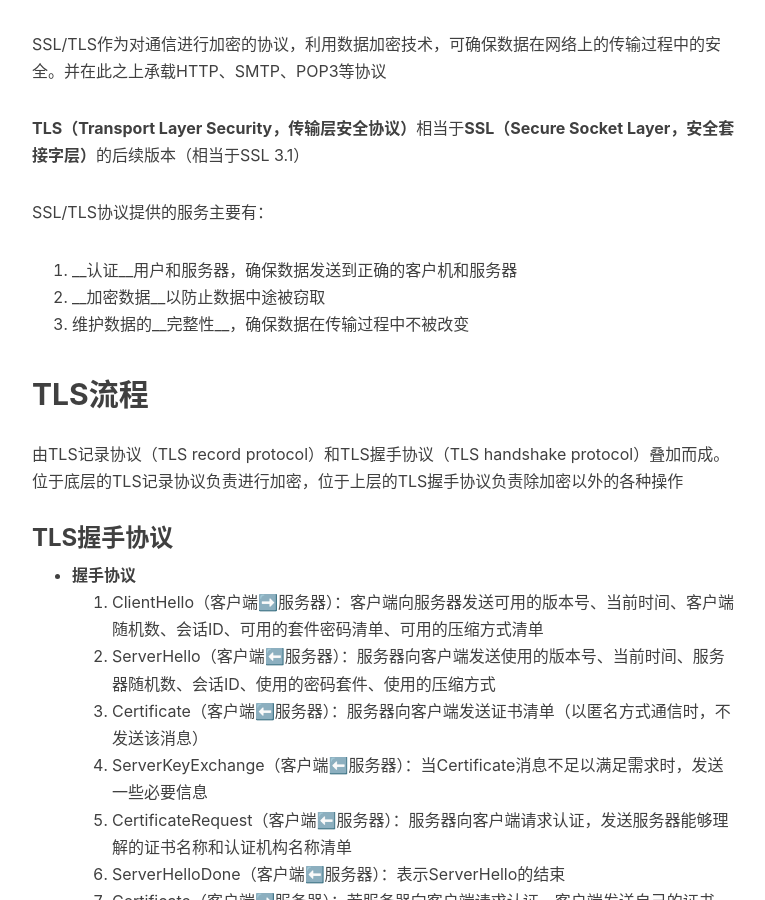
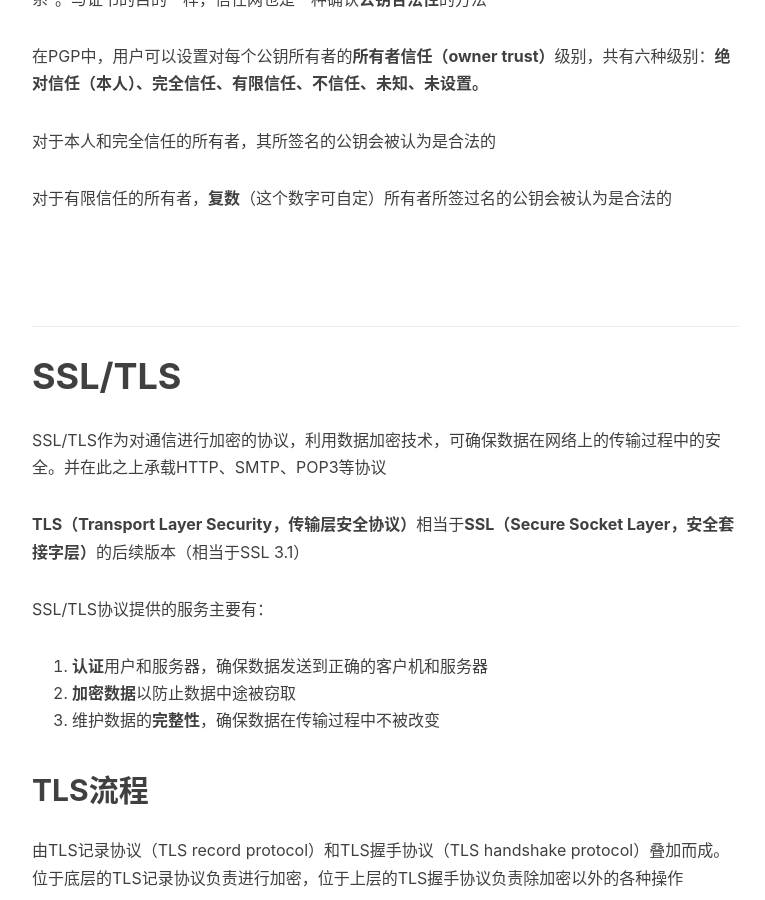
Before and after one commit to TheBestEditor/TheBestEditor.github.io, a Jekyll site: the page built from _posts/2020-09-24-密码学.markdown, in a window 1280 px wide and 900 px high, scrolled down 25107 px. Shown: the whole window, without its empty margins (233-998 px from the left). Built offline with Jekyll 4.4.1, drawn with Linux system fonts in a browser that asks for light colours; nearby versions of some CDN libraries; comment, search, counter and statistics services are not loaded; some of the changed text lies outside the part shown.

```diff
--- a/_posts/2020-09-24-密码学.markdown
+++ b/_posts/2020-09-24-密码学.markdown
@@ -18,7 +18,7 @@ tags:
 
 窃听者（Eve）：并不一定是人，可能是安装在通信设备上的某种窃听器，或安装在邮件软件和服务器上的某些程序
 
-__运用**密码技术**保证邮件的**机密性**。  __
+运用**密码技术**保证邮件的**机密性**。
 
 明文（plaintext）：加密之前的消息（小写字母表示）
 
@@ -599,7 +599,7 @@ __私钥加密后生成的密文并非用于保证机密性，而是被用于代
 
 # <span id="密钥">密钥（key）</span>
 
-__密码的本质就是将较长的秘密（消息）变成较短的秘密（密钥）。__
+密码的本质就是将较长的秘密（消息）变成较短的秘密（密钥）。__
 
 
 ## 概念
@@ -810,7 +810,7 @@ Diffie-Hellman密钥交换算法详细介绍：[www.cnblogs.com/qcblog/p/9016704
 	输出伪随机数;
 	}
 
-- 单向散列函数法
+单向散列函数法
 
 
 	计数器的初始值相当于种子，counter的值相当于内部状态
@@ -821,7 +821,7 @@ Diffie-Hellman密钥交换算法详细介绍：[www.cnblogs.com/qcblog/p/9016704
 	counter的值加1;
 	}
 
-- 密码法
+密码法
 
 
 	key的值和随机数初始值的组合相当于伪随机数的种子
@@ -834,7 +834,7 @@ Diffie-Hellman密钥交换算法详细介绍：[www.cnblogs.com/qcblog/p/9016704
 	counter的值加1;
 	}
 
-- ANSI X9.17
+ANSI X9.17
 
 
 	key的值和内部状态初始值的组合相当于伪随机数的种子
@@ -995,9 +995,9 @@ SSL/TLS作为对通信进行加密的协议，利用数据加密技术，可确
 
 SSL/TLS协议提供的服务主要有：
 
-1. __认证__用户和服务器，确保数据发送到正确的客户机和服务器
-2. __加密数据__以防止数据中途被窃取
-3. 维护数据的__完整性__，确保数据在传输过程中不被改变
+1. **认证**用户和服务器，确保数据发送到正确的客户机和服务器
+2. **加密数据**以防止数据中途被窃取
+3. 维护数据的**完整性**，确保数据在传输过程中不被改变
 
 
 ## TLS流程
```
